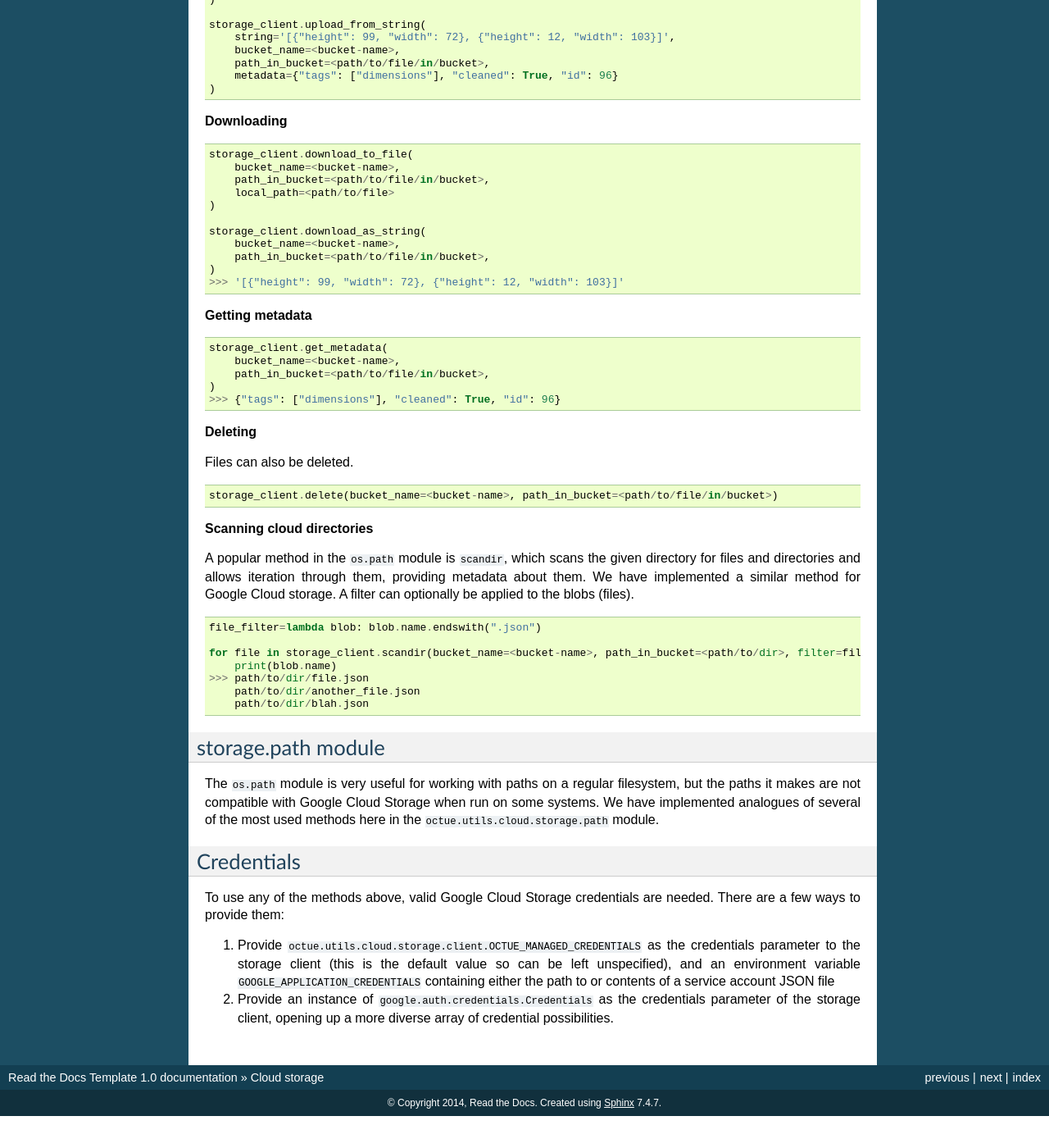
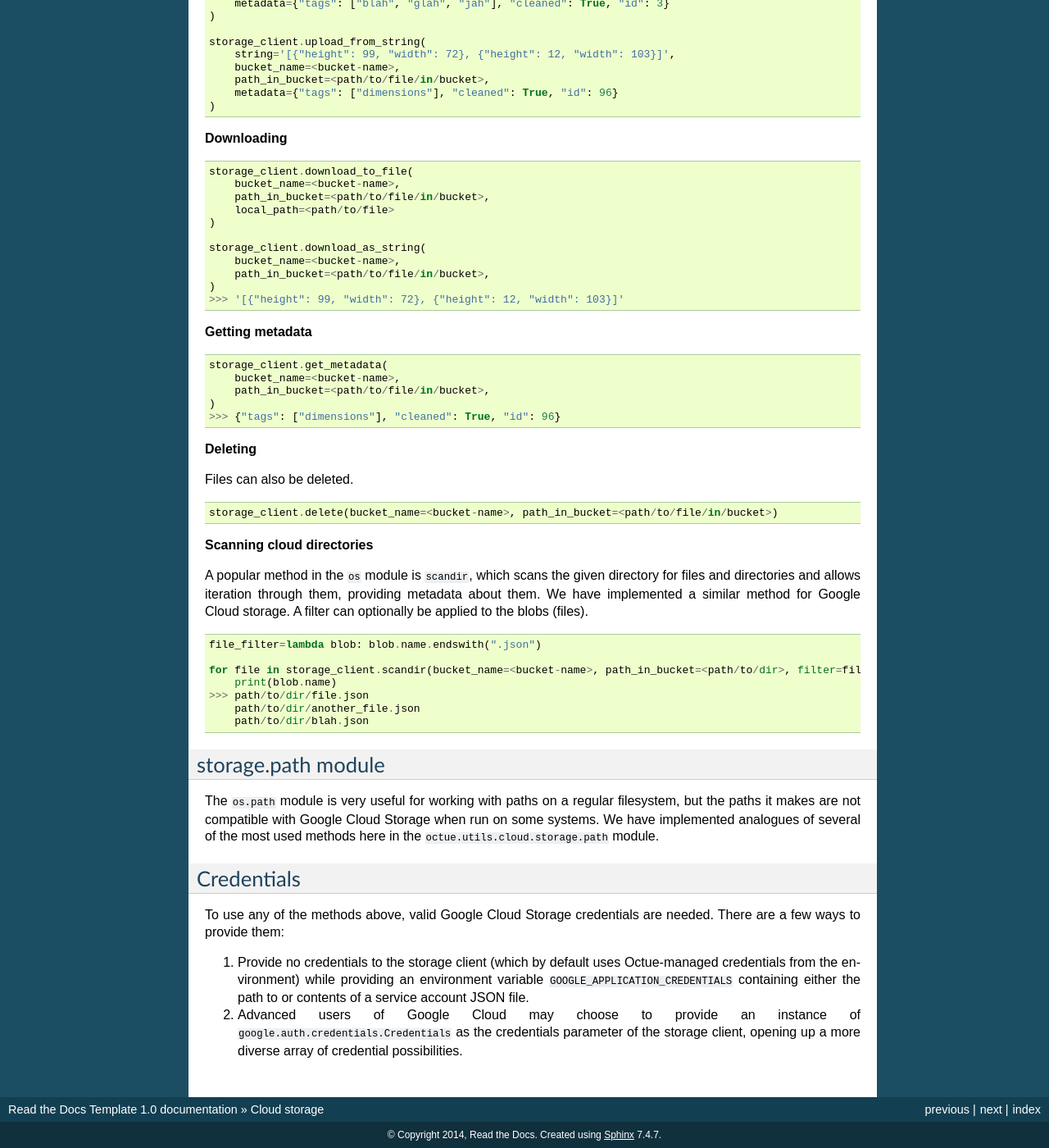
Before and after one commit to octue/octue-sdk-python, a Sphinx documentation site: the page built from docs/source/cloud_storage.rst, in a window 1280 px wide and 1400 px high, scrolled down 1561 px. Shown: the whole window at 82% size. Built offline with Sphinx 7.4.7, drawn with Linux system fonts in a browser that asks for light colours; before the commit the page ends 2922 px from its top, so only the background shows below that; some of the changed text lies outside the part shown.

Commit message:
DOC: Adjust docs according to review

```diff
--- a/docs/source/child_services.rst
+++ b/docs/source/child_services.rst
@@ -148,7 +148,7 @@ See services communicate in real time: running the child services template
 
 1. Contact Octue to request a Google Cloud Platform service account credentials file.
 
-2. Save this file locally and create a ``GOOGLE_APPLICATION_CREDENTIALS`` environment variable whose value is the file's absolute path. This variable must be available to all three terminal windows used to run the template - see below for one method of doing this. **IMPORTANT**: Do not commit this or any other credentials or credentials file to git, GitHub, or any other version control software or website - doing so opens you, your systems and equipment, and our systems and equipment up to hackers and cyber attack.
+2. Save this file locally and create a ``GOOGLE_APPLICATION_CREDENTIALS`` environment variable whose value is the absolute path to a file containing GCP service account credentials. This variable must be available to all three terminal windows used to run the template - see below for one method of doing this. **IMPORTANT**: Do not commit this or any other credentials or credentials file to git, GitHub, or any other version control software or website - doing so opens you, your systems and equipment, and our systems and equipment up to hackers and cyber attack.
 
 3. From the repository root, start the elevation service as a server in a terminal window:
 
--- a/docs/source/cloud_storage.rst
+++ b/docs/source/cloud_storage.rst
@@ -5,7 +5,8 @@ Cloud storage
 =============
 
 Octue SDK is currently integrated with Google Cloud Storage. Later on, we intend to integrate with other cloud
-providers, too.
+providers, too. If you need a certain cloud provider and are interested in contributing to or sponsoring its development
+in Octue SDK, please join the discussion `in this issue. <https://github.com/octue/octue-sdk-python/issues/108>`_
 
 ----------------------
 Data container classes
@@ -140,7 +141,7 @@ Files can also be deleted.
 
 **Scanning cloud directories**
 
-A popular method in the ``os.path`` module is ``scandir``, which scans the given directory for files and directories
+A popular method in the ``os`` module is ``scandir``, which scans the given directory for files and directories
 and allows iteration through them, providing metadata about them. We have implemented a similar method for Google Cloud
 storage. A filter can optionally be applied to the blobs (files).
 
@@ -169,9 +170,9 @@ Credentials
 To use any of the methods above, valid Google Cloud Storage credentials are needed. There are a few ways to
 provide them:
 
-1. Provide ``octue.utils.cloud.storage.client.OCTUE_MANAGED_CREDENTIALS`` as the credentials parameter to the
-   storage client (this is the default value so can be left unspecified), and an environment variable
-   ``GOOGLE_APPLICATION_CREDENTIALS`` containing either the path to or contents of a service account JSON file
+1. Provide no credentials to the storage client (which by default uses Octue-managed credentials from the environment)
+   while providing an environment variable ``GOOGLE_APPLICATION_CREDENTIALS`` containing either the path to or contents
+   of a service account JSON file.
 
-2. Provide an instance of ``google.auth.credentials.Credentials`` as the credentials parameter of the storage client,
-   opening up a more diverse array of credential possibilities.
+2. Advanced users of Google Cloud may choose to provide an instance of ``google.auth.credentials.Credentials`` as the
+   credentials parameter of the storage client, opening up a more diverse array of credential possibilities.
```
Also changed, not shown: other parts of docs/source/cloud_storage.rst (+8 -8 lines).
